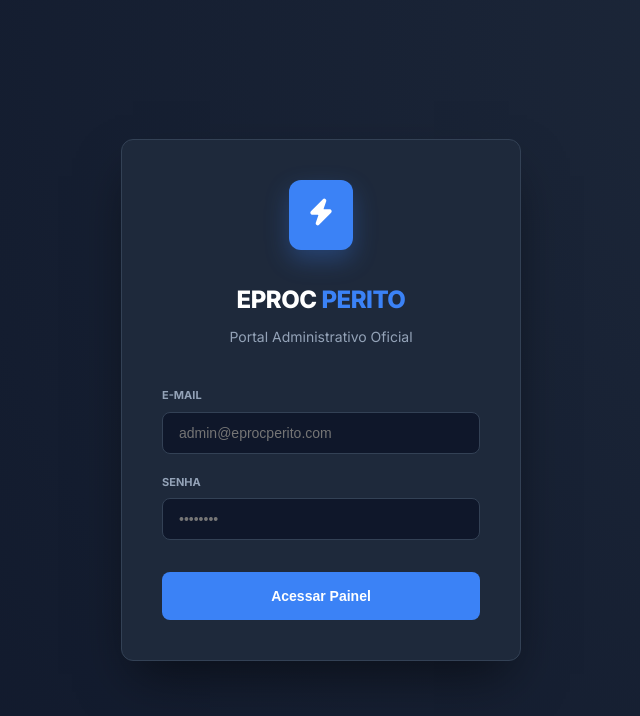
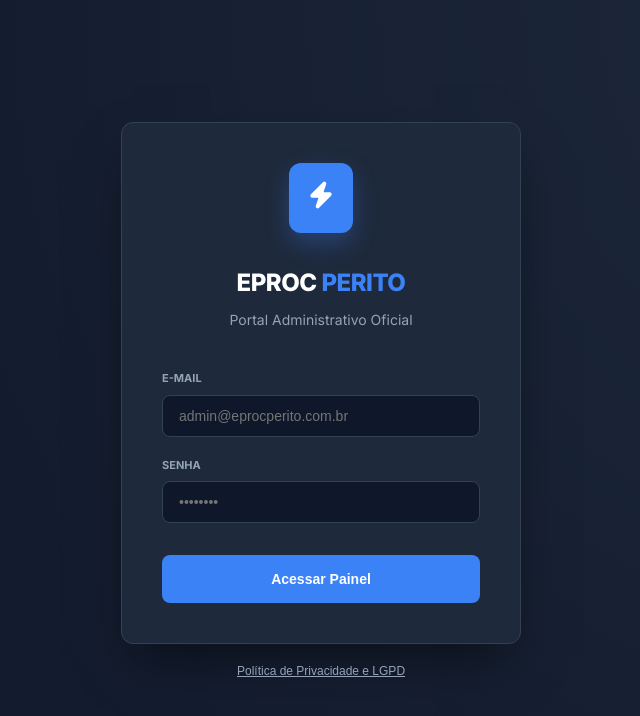
Before and after one commit to AlexLeop/Extens-o-EPROC, a React (Vite) app: page / in a window 1280 px wide. Shown: the top 716 px of the page, without its empty margins (319-959 px from the left). Built offline with nearby package versions, Linux system fonts and the light colour scheme.

Commit message:
fix:Adicionando página de politicas de privacidade

```diff
--- a/src/App.tsx
+++ b/src/App.tsx
@@ -5,6 +5,7 @@ import { DashboardPage } from './pages/DashboardPage';
 import { UsersPage } from './pages/UsersPage';
 import { PlansPage } from './pages/PlansPage';
 import { ErrorsPage } from './pages/ErrorsPage';
+import { PrivacyPage } from './pages/PrivacyPage';
 import {
   LayoutDashboard,
   Users,
@@ -103,6 +104,15 @@ function DashboardLayout() {
 
 function AppContent() {
   const { user, isLoading } = useAdminAuth();
+  const [showPrivacy, setShowPrivacy] = useState(false);
+
+  if (showPrivacy) {
+    return (
+      <div className="login-screen" style={{ display: 'block', overflowY: 'auto', background: 'var(--color-bg)' }}>
+        <PrivacyPage onBack={() => setShowPrivacy(false)} />
+      </div>
+    );
+  }
 
   if (isLoading) {
     return (
@@ -112,7 +122,7 @@ function AppContent() {
     );
   }
 
-  return user ? <DashboardLayout /> : <LoginPage />;
+  return user ? <DashboardLayout /> : <LoginPage onShowPrivacy={() => setShowPrivacy(true)} />;
 }
 
 function App() {
--- a/src/pages/LoginPage.tsx
+++ b/src/pages/LoginPage.tsx
@@ -2,7 +2,11 @@ import { useState } from 'react';
 import { useAdminAuth } from '../contexts/AdminAuthContext';
 import { Zap, ShieldAlert } from 'lucide-react';
 
-export function LoginPage() {
+interface LoginPageProps {
+  onShowPrivacy: () => void;
+}
+
+export function LoginPage({ onShowPrivacy }: LoginPageProps) {
   const [email, setEmail] = useState('');
   const [password, setPassword] = useState('');
   const [loading, setLoading] = useState(false);
@@ -23,7 +27,7 @@ export function LoginPage() {
   };
 
   return (
-    <div className="login-screen">
+    <div className="login-screen" style={{ flexDirection: 'column', gap: '20px' }}>
       <div className="login-card">
         <div style={{ display: 'flex', justifyContent: 'center', marginBottom: '32px' }}>
           <div style={{
@@ -73,7 +77,7 @@ export function LoginPage() {
             <label style={{ fontSize: '11px', fontWeight: 700, color: 'var(--color-text-secondary)', textTransform: 'uppercase' }}>E-mail</label>
             <input
               type="email"
-              placeholder="admin@eprocperito.com"
+              placeholder="admin@eprocperito.com.br"
               value={email}
               onChange={(e) => setEmail(e.target.value)}
               required
@@ -94,6 +98,20 @@ export function LoginPage() {
           </button>
         </form>
       </div>
+
+      <button
+        onClick={onShowPrivacy}
+        style={{
+          background: 'transparent',
+          border: 'none',
+          color: 'var(--color-text-secondary)',
+          fontSize: '12px',
+          cursor: 'pointer',
+          textDecoration: 'underline'
+        }}
+      >
+        Política de Privacidade e LGPD
+      </button>
     </div>
   );
 }
--- a/src/pages/PrivacyPage.tsx
+++ b/src/pages/PrivacyPage.tsx
@@ -2,10 +2,10 @@ import { Shield, ArrowLeft } from 'lucide-react';
 
 export function PrivacyPage({ onBack }: { onBack?: () => void }) {
   return (
-    <div className="animate-fade-in" style={{ maxWidth: '800px', margin: '0 auto', padding: '40px 20px' }}>
+    <div className="animate-fade-in" style={{ maxWidth: '800px', margin: '0 auto', padding: '40px 20px', color: '#fff' }}>
       {onBack && (
-        <button onClick={onBack} className="btn btn-ghost" style={{ marginBottom: '24px', paddingLeft: 0 }}>
-          <ArrowLeft size={18} /> Voltar
+        <button onClick={onBack} className="btn btn-ghost" style={{ marginBottom: '24px', paddingLeft: 0, color: 'var(--color-primary)' }}>
+          <ArrowLeft size={18} /> Voltar para o Login
         </button>
       )}
 
@@ -19,7 +19,7 @@ export function PrivacyPage({ onBack }: { onBack?: () => void }) {
         </div>
       </div>
 
-      <div className="card" style={{ background: 'var(--color-surface)', lineHeight: '1.8', color: 'var(--color-text-primary)' }}>
+      <div className="card" style={{ background: 'var(--color-surface)', lineHeight: '1.8', padding: '32px' }}>
         <div style={{ display: 'flex', flexDirection: 'column', gap: '24px' }}>
           <section>
             <p style={{ fontSize: '14px', color: 'var(--color-text-secondary)', marginBottom: '20px' }}>Última atualização: 09 de Maio de 2026</p>
```
